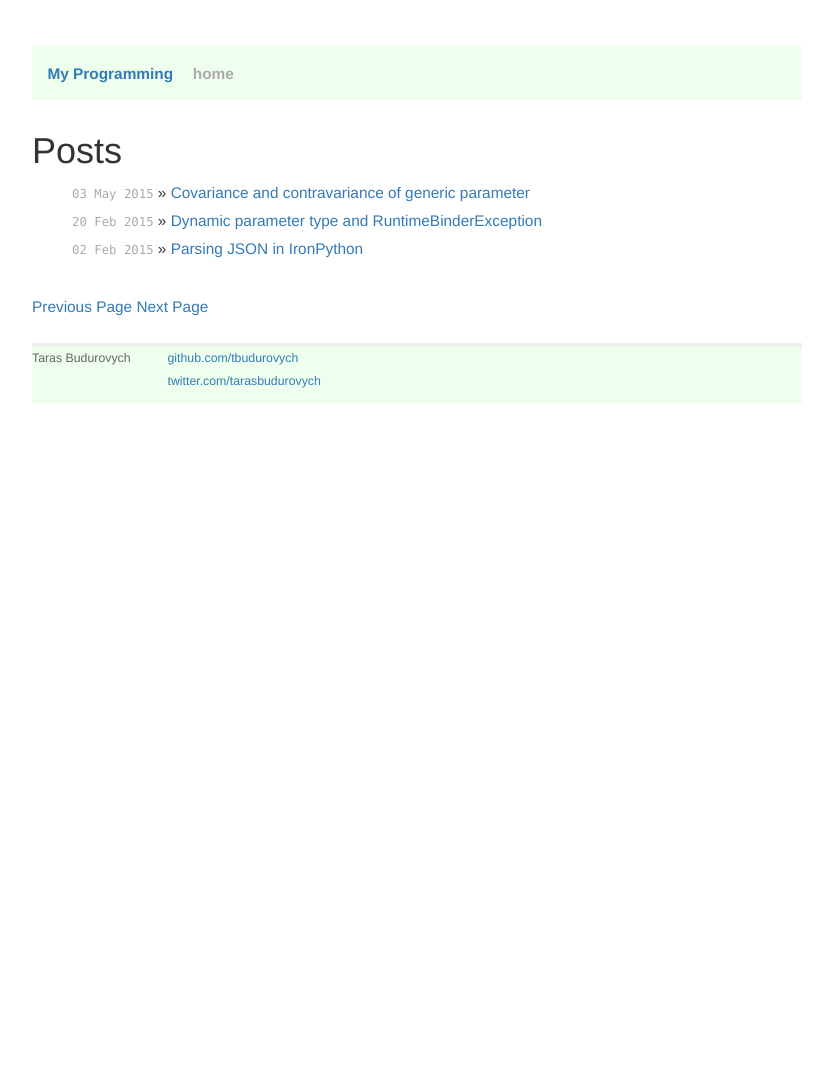
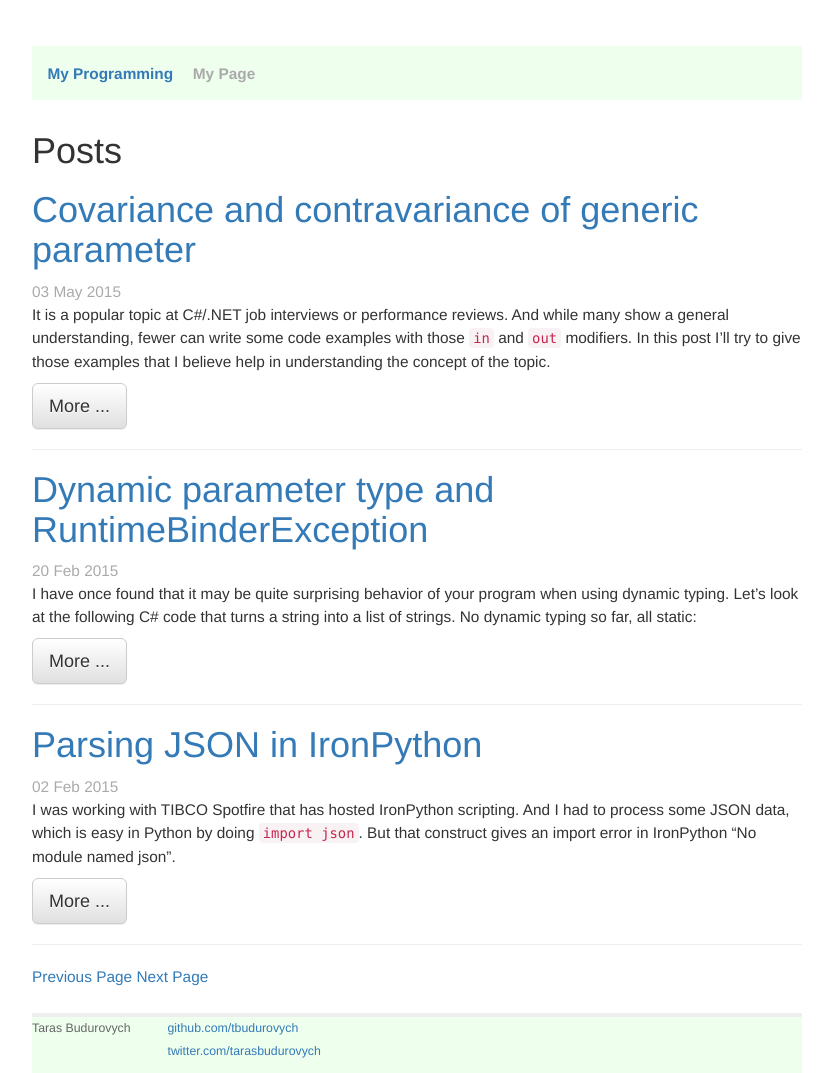
Before and after one commit to tbudurovych/tbudurovych.github.io, a Jekyll site: the page built from index.html, in a window 1280 px wide. Shown: the whole page, without its empty margins (223-1056 px from the left). Built offline with Jekyll 4.4.1, drawn with Linux system fonts in a browser that asks for light colours; nearby versions of some CDN libraries; Markdown is read by kramdown in place of the engine named in the settings; the list of posts is cut into pages by our own code; before the commit the page ends 946 px from its top, so only the background shows below that.

Commit message:
add excerpt to index style

```diff
--- a/_layouts/default.html
+++ b/_layouts/default.html
@@ -1,6 +1,7 @@
 <!DOCTYPE html>
 <html xmlns="http://www.w3.org/1999/xhtml" xml:lang="en" lang="en-us">
 <head>
+  <meta name="viewport" content="width=device-width, initial-scale=1">
    <meta http-equiv="content-type" content="text/html; charset=utf-8" />
    <title>{{ page.title }}</title>
    <!-- Latest compiled and minified CSS -->
@@ -16,7 +17,7 @@
   <div class="site container">
     <div class="title">
       <a href="/">My Programming</a>
-      <a class="extra" href="http://budurovych.com">home</a>
+      <a class="extra" href="http://budurovych.com">My Page</a>
     </div>
 
     {{ content }}
--- a/_posts/2015-02-20-runtimebinderexception-dynamic-argument.markdown
+++ b/_posts/2015-02-20-runtimebinderexception-dynamic-argument.markdown
@@ -4,32 +4,41 @@ title:  "Dynamic parameter type and RuntimeBinderException"
 tag: c# .net
 ---
 
-Let's look at the following C# code that calls method `Do` to get a list of strings and then removes one element from it.
+I have once found that it may be quite surprising behavior of your program when using dynamic typing. Let's look at the following C# code that turns a string into a list of strings. No dynamic typing so far, all static:
 
 {% highlight c# %}
 
-	class Program
-	{
-	    static void Main()
-	    {
-	        dynamic str = "hello world";
-	        var myList = Do(str);
-	        myList.RemoveAt(0);
-	    }
-
-	    private static IList<string> Do(string p)
-	    {
-	        return new List<string> { p };
-	    }
-	}
+private static IList<string> Do(string p)
+{
+    return new List<string> { p };
+}
 
 {% endhighlight %}
 
-The code above compiles and runs just as expected. Note that a variable `str` is of type dynamic. It can happen that you are getting a dynamic from someone else's code. The method `Do` has a completely static typing.
+And then a program that calls that method, passing a dynamic variable in it, and removes one element from the result list:
 
-Now we change `myList.RemoveAt(0);` to be `myList.MyRemoveAt(0);`.
+{% highlight c# %}
 
-Like this:
+class Program
+{
+    static void Main()
+    {
+        dynamic str = "hello world";
+        var myList = Do(str);
+        myList.RemoveAt(0);
+    }
+
+    private static IList<string> Do(string p)
+    {
+        return new List<string> { p };
+    }
+}
+
+{% endhighlight %}
+
+The code above compiles and runs just as expected. Note that a variable `str` is of type dynamic. It happens that you are getting a dynamic from someone else's code, right? The method `Do` has a completely static typing.
+
+Now we change `myList.RemoveAt(0);` to be `myList.MyRemoveAt(0);`. Like this:
 
 {% highlight c# %}
 static void Main()
@@ -42,6 +51,6 @@ static void Main()
 
 Obviously `IList` does not have a method `MyRemoveAt` but the code still compiles. And only at runtime there will be caught `'Microsoft.CSharp.RuntimeBinder.RuntimeBinderException' occurred in System.Core.dll, Additional information: 'System.Collections.Generic.List<string>' does not contain a definition for 'MyRemoveAt'`.
 
-That all happens because of late binding and the variable `myList` is treated as a dynamic. More about this at [MSDN article](https://msdn.microsoft.com/en-us/library/dd264736.aspx) in Overload Resolution with Arguments of Type Dynamic.
+That all happens because of the late binding and the variable `myList` is treated as a dynamic. More about this at [MSDN article](https://msdn.microsoft.com/en-us/library/dd264736.aspx) in Overload Resolution with Arguments of Type Dynamic.
 
 So it may be very dangerous of using dynamics without proper care, since the error will only pop-up at runtime. Note that in the code above we still can get a compile error if we have `IList<string> myList` instead of implicit `var`.
--- a/css/screen.css
+++ b/css/screen.css
@@ -29,21 +29,6 @@ a:hover {
 /* Home
 /*
 /*****************************************************************************/
-
-ul.posts {
-  list-style-type: none;
-  margin-bottom: 2em;
-}
-
-  ul.posts li {
-    line-height: 1.75em;
-  }
-
-  ul.posts span {
-    color: #aaa;
-    font-family: Monaco, "Courier New", monospace;
-    font-size: 80%;
-  }
 
 /*****************************************************************************/
 /*
--- a/index.html
+++ b/index.html
@@ -5,11 +5,17 @@ title: Taras Budurovych - My Programming - Blog
 
 <div id="home">
   <h1>Posts</h1>
-  <ul class="posts">
+  <div>
     {% for post in paginator.posts %}
-      <li><span>{{ post.date | date_to_string }}</span> &raquo; <a href="{{ post.url }}">{{ post.title }}</a></li>
+      <h1><a href="{{ post.url }}">{{ post.title }}</a></h1>
+      <span class="meta">{{ post.date | date_to_string }}</span>
+
+      {{ post.excerpt }}
+      <a href="{{ post.url }}" class="btn btn-default btn-lg">More ...</a>
+      <hr/>
+
     {% endfor %}
-  </ul>
+  </div>
   <a href="{{ paginator.previous_page_path }}">Previous Page</a>
   <a href="{{ paginator.next_page_path }}">Next Page</a>
 </div>
```
